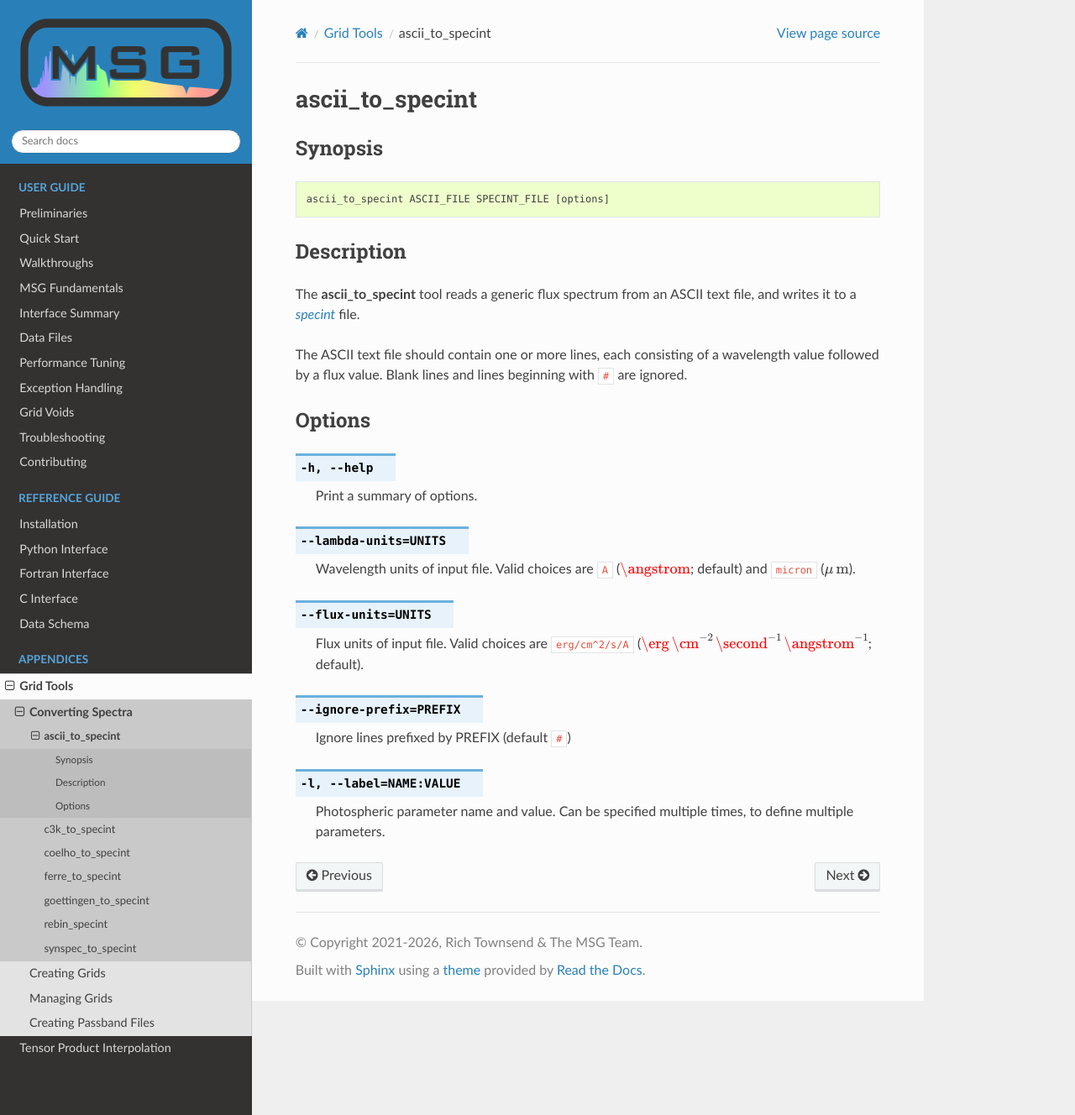
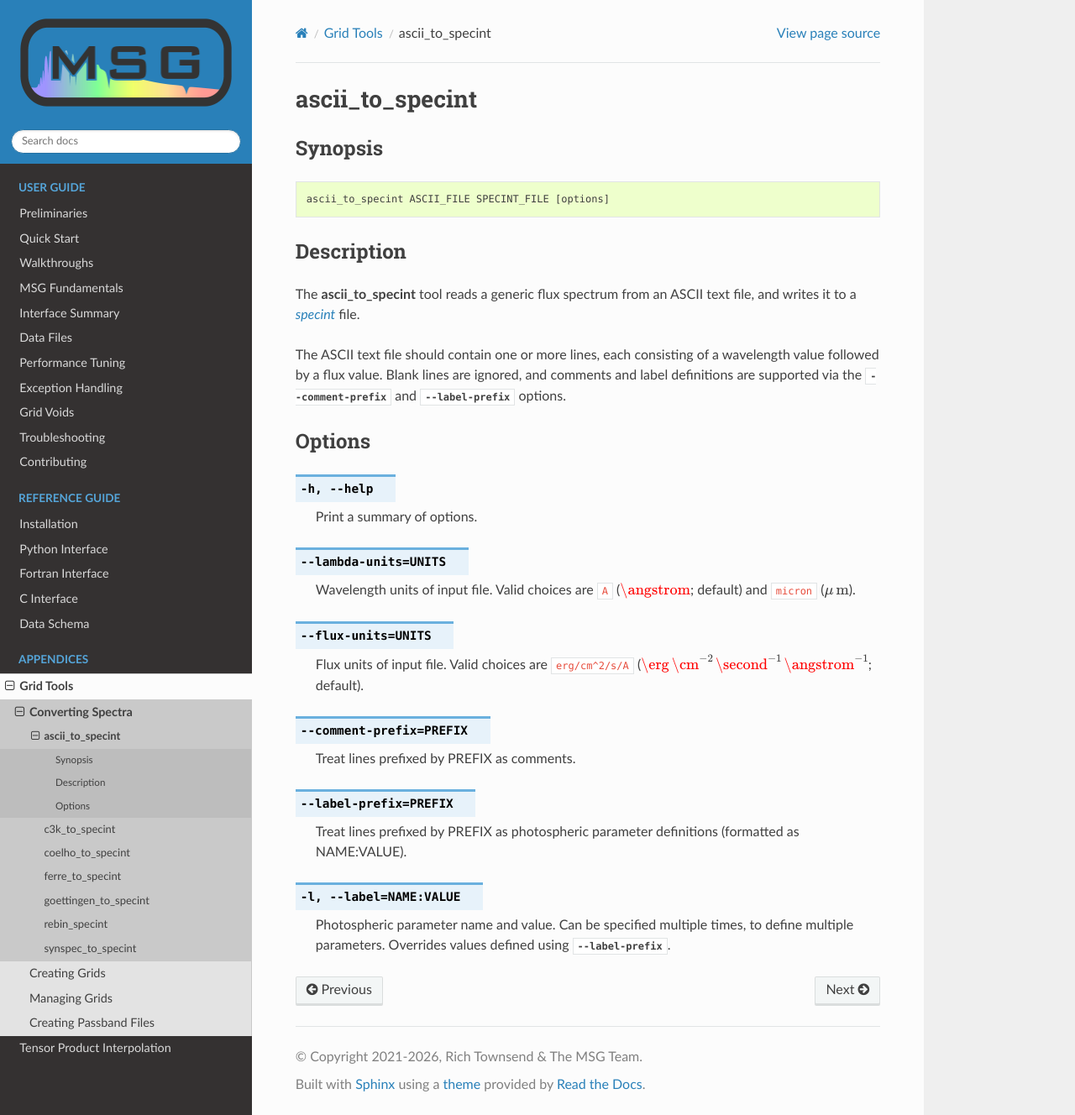
Before and after one commit to rhdtownsend/msg, a Sphinx documentation site: the page built from docs/source/appendices/grid-tools/ascii_to_specint.rst, in a window 1280 px wide and 1328 px high. Shown: the whole window at 84% size. Built offline with Sphinx 7.4.7 and the Read the Docs theme 3.1.0, drawn with Linux system fonts in a browser that asks for light colours.

Commit message:
Extended the ascii_to_specint tool to accept label definitions within comment lines

```diff
--- a/docs/source/appendices/grid-tools/ascii_to_specint.rst
+++ b/docs/source/appendices/grid-tools/ascii_to_specint.rst
@@ -20,8 +20,9 @@ from an ASCII text file, and writes it to a :f-schema:`specint`
 file.
 
 The ASCII text file should contain one or more lines, each consisting
-of a wavelength value followed by a flux value. Blank lines and lines
-beginning with ``#`` are ignored.
+of a wavelength value followed by a flux value. Blank lines are
+ignored, and comments and label definitions are supported via
+the :option:`--comment-prefix` and :option:`--label-prefix` options.
 
 Options
 -------
@@ -40,11 +41,17 @@ Options
    Flux units of input file. Valid choices are ``erg/cm^2/s/A``
    (:math:`\erg\,\cm^{-2}\,\second^{-1}\,\angstrom^{-1}`; default).
 
-.. option:: --ignore-prefix=PREFIX
+.. option:: --comment-prefix=PREFIX
 
-   Ignore lines prefixed by PREFIX (default ``#``)
+   Treat lines prefixed by PREFIX as comments.
+
+.. option:: --label-prefix=PREFIX
+
+   Treat lines prefixed by PREFIX as photospheric parameter
+   definitions (formatted as NAME:VALUE).
 
 .. option:: -l, --label=NAME:VALUE
 
    Photospheric parameter name and value. Can be specified multiple
-   times, to define multiple parameters.
+   times, to define multiple parameters. Overrides values defined
+   using :option:`--label-prefix`.
```
Also changed, not shown: 1 other file.
